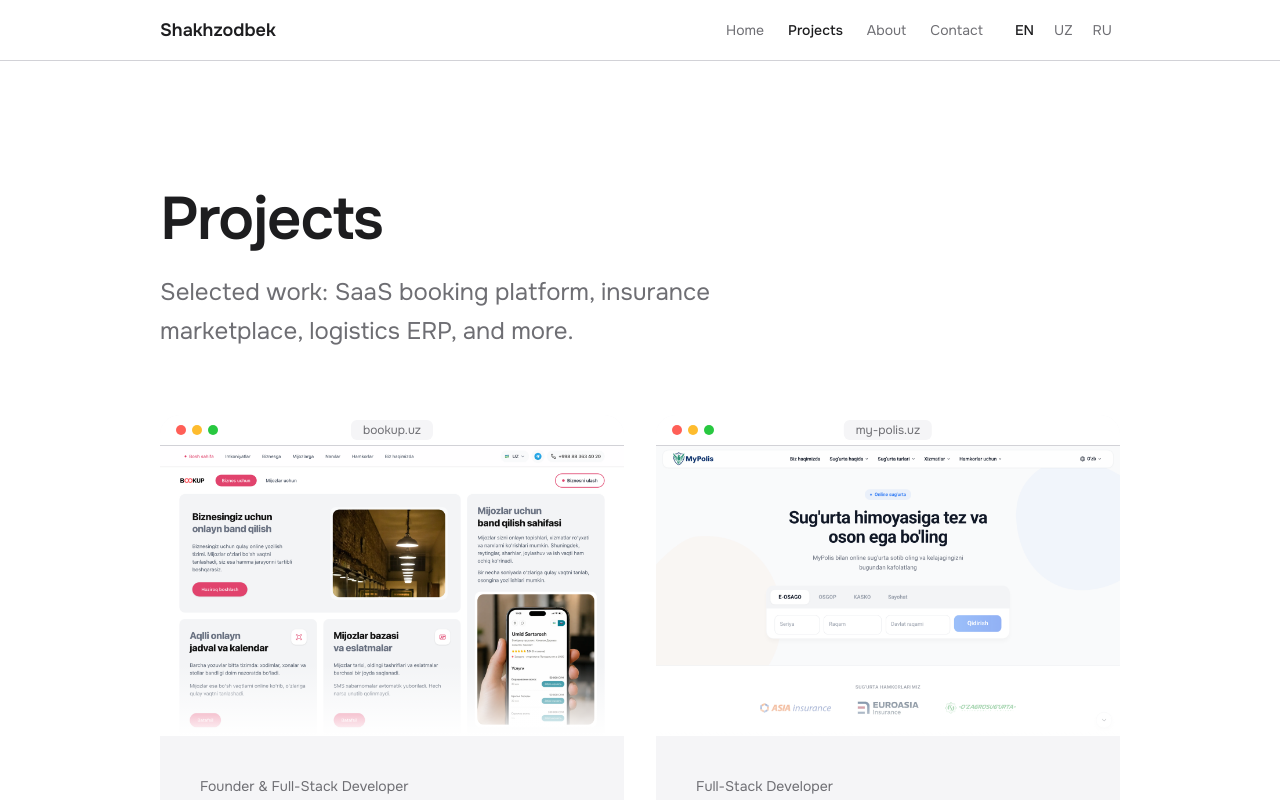
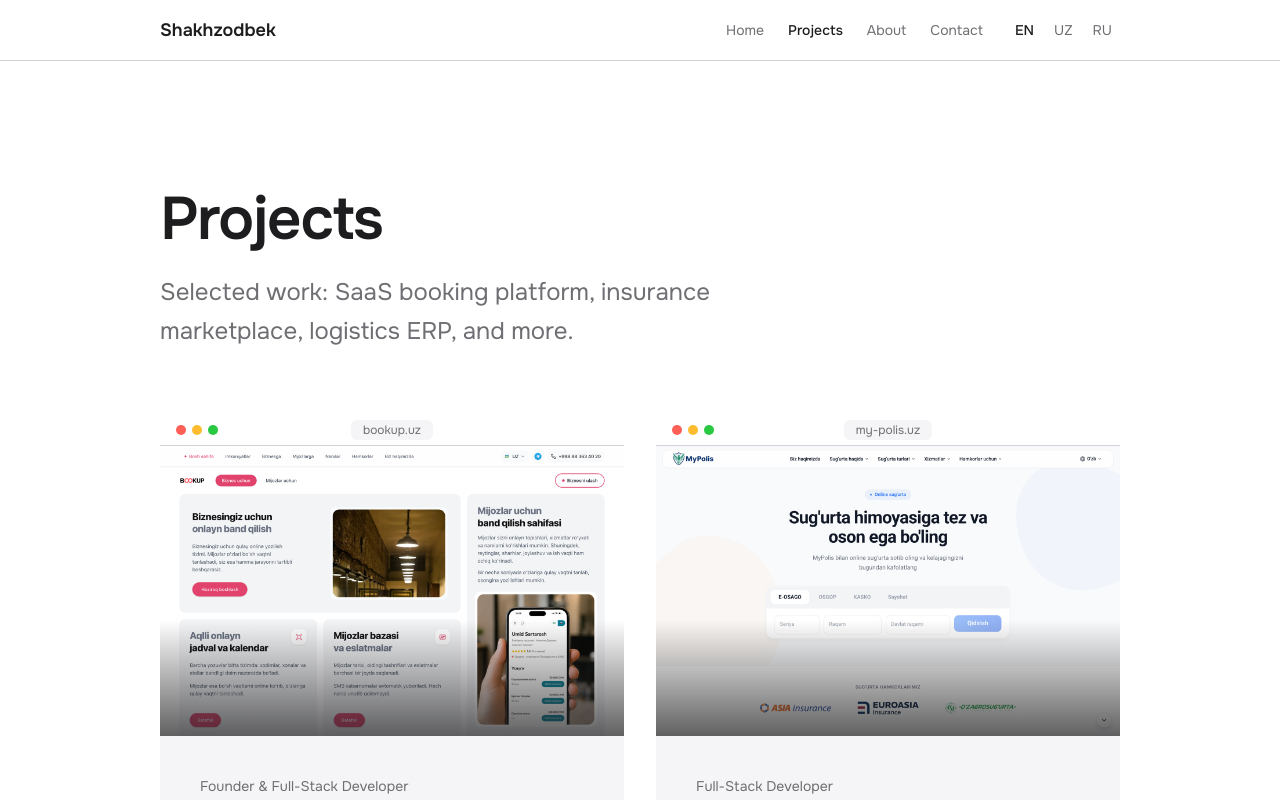
Before and after one commit to ShakhCo/shakha.uz, a Next.js app: page /en/projects in a window 1280 px wide. Shown: the top 800 px of the page. Built offline with nearby package versions, Linux system fonts and the light colour scheme.

Commit message:
polish: darker bottom fade on card screenshots for depth

```diff
--- a/src/components/ProjectCard.tsx
+++ b/src/components/ProjectCard.tsx
@@ -28,10 +28,10 @@ export function ProjectCard({
               loading="lazy"
               className="h-full w-full object-cover object-top transition-transform duration-500 group-hover:scale-[1.02]"
             />
-            {/* Soft bottom fade so the screenshot dissolves instead of hard-cropping */}
+            {/* Soft dark bottom fade for depth */}
             <div
               aria-hidden="true"
-              className="pointer-events-none absolute inset-x-0 bottom-0 h-1/4 bg-gradient-to-b from-transparent to-white"
+              className="pointer-events-none absolute inset-x-0 bottom-0 h-2/5 bg-gradient-to-b from-transparent to-[#1d1d1f]/70"
             />
           </div>
         ) : (
```
